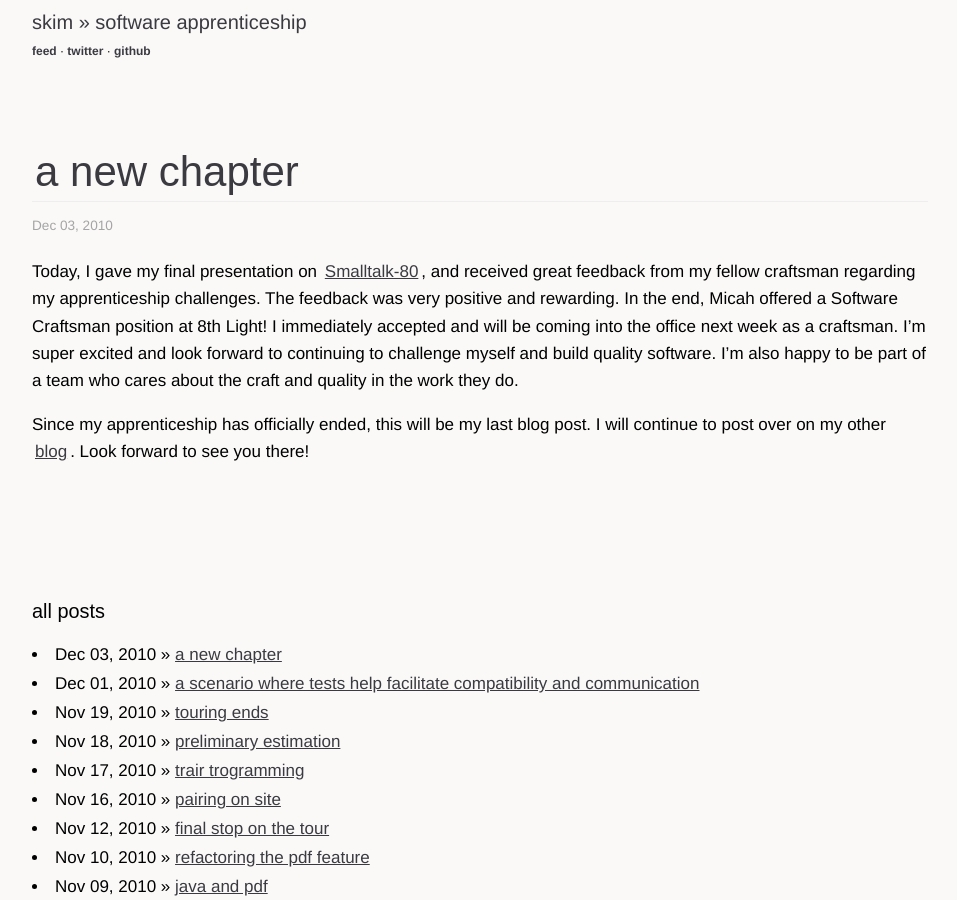
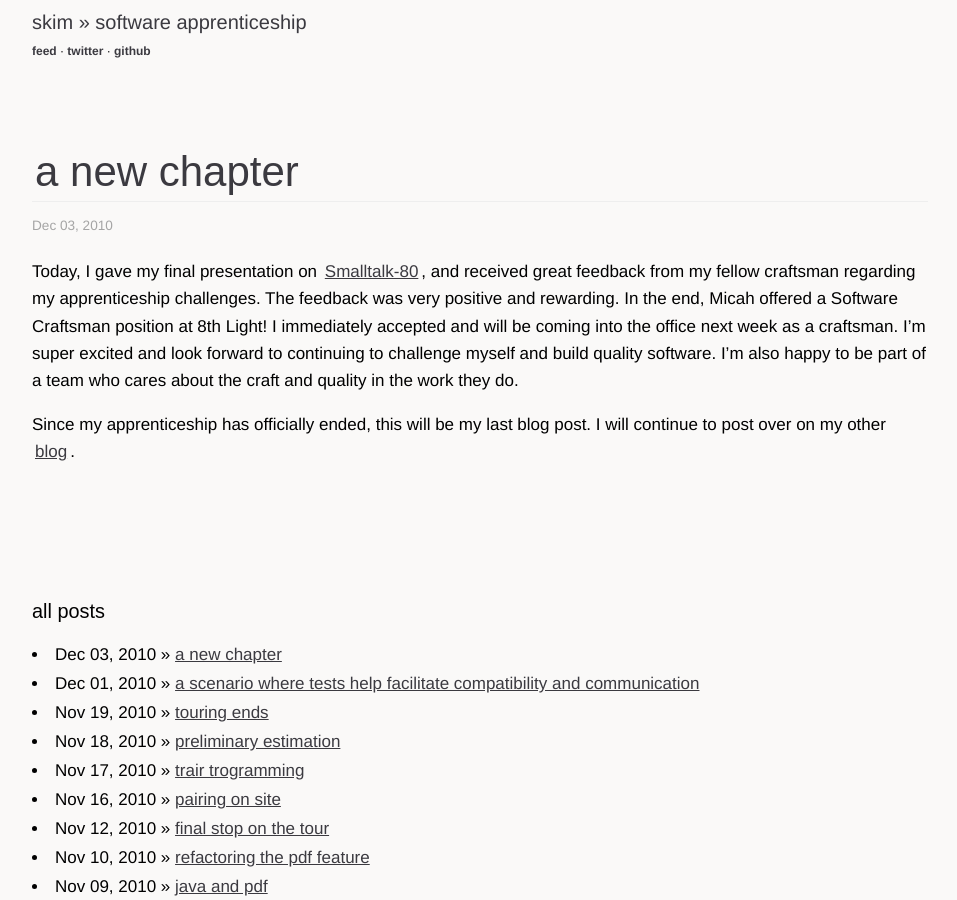
Before and after one commit to sl4m/skim.cc, a Jekyll site: the page built from _posts/2010-12-03-a-new-chapter.markdown, in a window 1280 px wide and 900 px high. Shown: the whole window, without its empty margins (160-1117 px from the left). Built offline with Jekyll 4.4.1, drawn with Linux system fonts in a browser that asks for light colours; Markdown is read by kramdown in place of the engine named in the settings; comment, search, counter and statistics services are not loaded.

Commit message:
updated post

```diff
--- a/_posts/2010-12-03-a-new-chapter.markdown
+++ b/_posts/2010-12-03-a-new-chapter.markdown
@@ -8,4 +8,4 @@ categories:
 
 Today, I gave my final presentation on [Smalltalk\-80](http://smalltalk.heroku.com/), and received great feedback from my fellow craftsman regarding my apprenticeship challenges.  The feedback was very positive and rewarding.  In the end, Micah offered a Software Craftsman position at 8th Light!  I immediately accepted and will be coming into the office next week as a craftsman.  I'm super excited and look forward to continuing to challenge myself and build quality software.  I'm also happy to be part of a team who cares about the craft and quality in the work they do.
 
-Since my apprenticeship has officially ended, this will be my last blog post.  I will continue to post over on my other [blog](http://skim.la/).  Look forward to see you there!
+Since my apprenticeship has officially ended, this will be my last blog post.  I will continue to post over on my other [blog](http://skim.la/).
```
